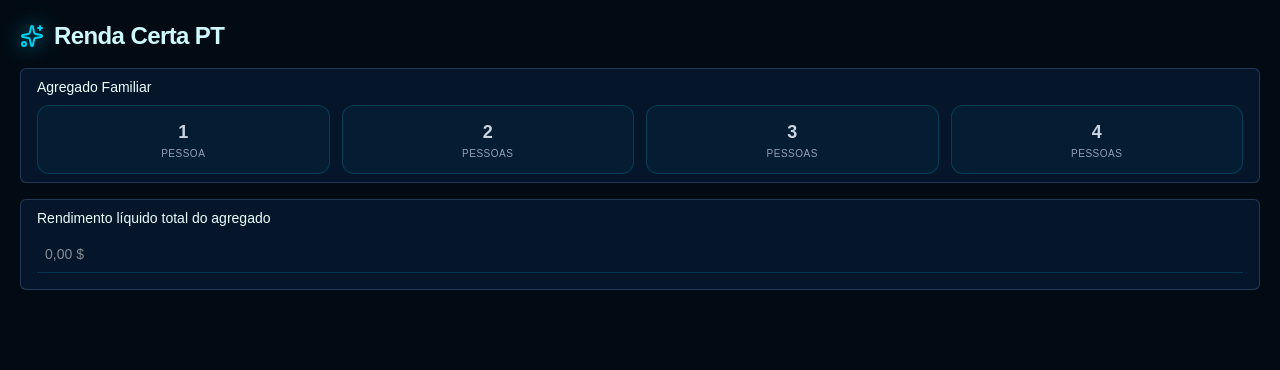
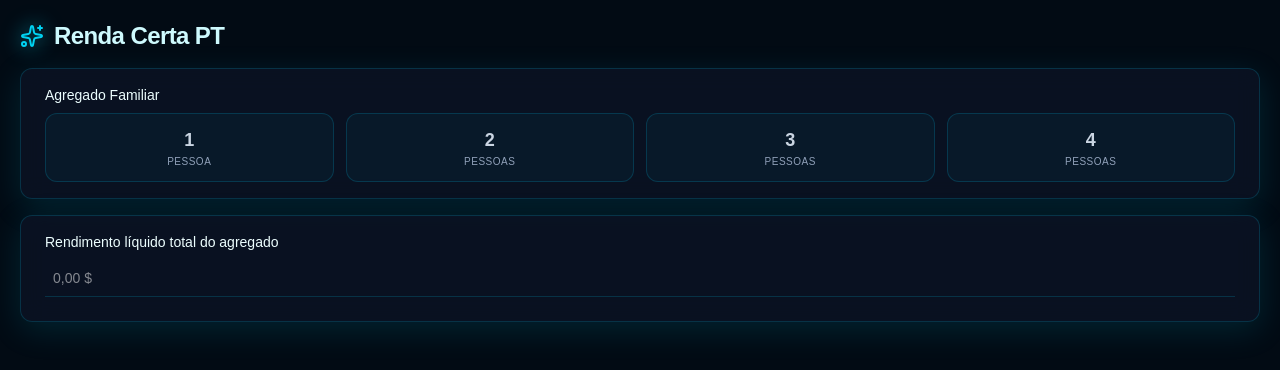
Before and after one commit to EdmilsonEdstar/renda-certa-pt, a Next.js app: page / in a window 1280 px wide. Shown: the top 370 px of the page. Built offline with nearby package versions, Linux system fonts and the light colour scheme.

Commit message:
Change the back-color

```diff
--- a/components/BlueBox.tsx
+++ b/components/BlueBox.tsx
@@ -4,7 +4,7 @@ type BlueBoxProps = {
 
 export function BlueBox({children} : BlueBoxProps) {
     return (
-        <div className="py-2 px-4 border border-blue-300/20 rounded-md bg-[rgba(59,130,246,0.5)]] bg-blue-500/10">
+        <div className="py-4 px-6 border border-cyan-500/20 rounded-xl bg-slate-900/60 backdrop-blur-md shadow-[0_8px_32px_0_rgba(6,182,212,0.15)] hover:border-cyan-400/50 hover:shadow-[0_0_25px_rgba(34,211,238,0.3)] transition-all duration-300 ease-in-out">
             {children}
         </div>
     );
```
